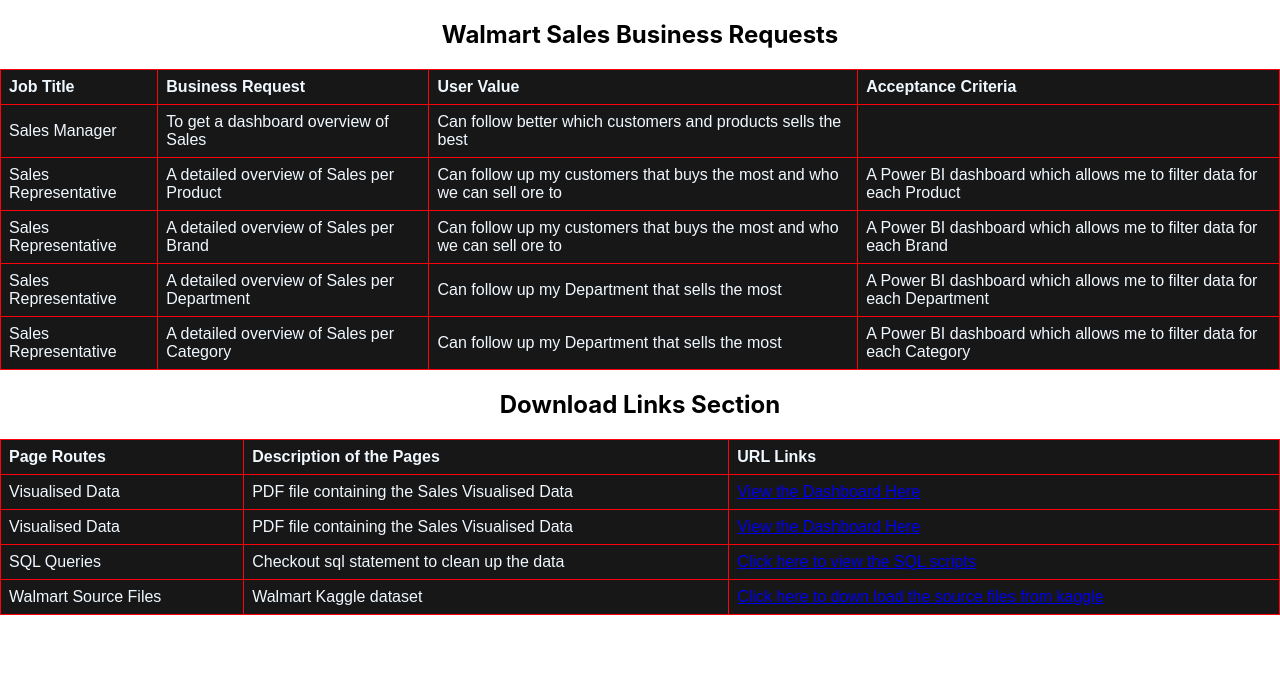
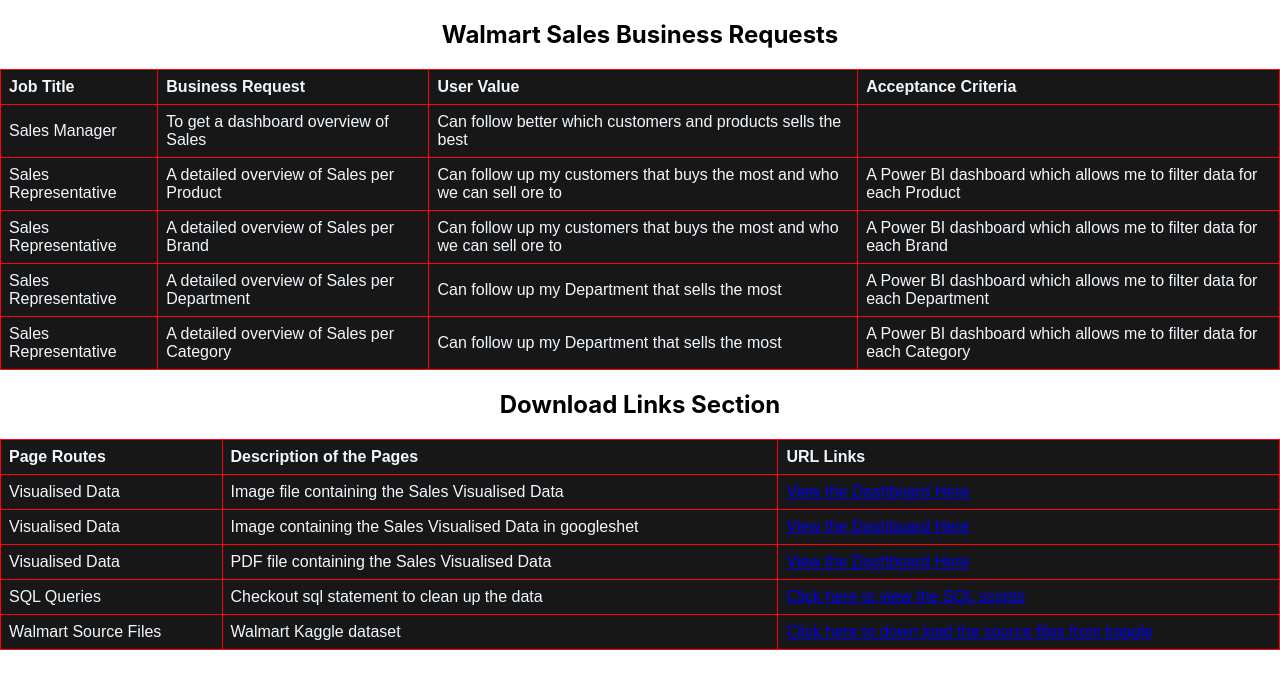
Before and after one commit to JohnKimaiyo/walmart-sales-data-analysis-react-app, a React (Create React App) app: page / in a window 1280 px wide. Shown: the top 688 px of the page. Built offline with nearby package versions, Linux system fonts and the light colour scheme.

Commit message:
final commit

```diff
--- a/src/Header/Header.js
+++ b/src/Header/Header.js
@@ -26,8 +26,7 @@
             ore to
           </td>
           <td>
-            A Power BI dashboard which allows me to filter data for each
-            Product
+            A Power BI dashboard which allows me to filter data for each Product
           </td>
         </tr>
         <tr>
@@ -38,31 +37,32 @@
             ore to
           </td>
           <td>
-            A Power BI dashboard which allows me to filter data for each
-            Brand
+            A Power BI dashboard which allows me to filter data for each Brand
           </td>
         </tr>
         <tr>
           <td>Sales Representative</td>
-          <td>A detailed overview of  Sales per  Department</td>
+          <td>A detailed overview of Sales per Department</td>
           <td>Can follow up my Department that sells the most</td>
 
           <td>
-            A Power BI dashboard which allows me to filter data for each Department
+            A Power BI dashboard which allows me to filter data for each
+            Department
           </td>
-        </tr><tr>
+        </tr>
+        <tr>
           <td>Sales Representative</td>
-          <td>A detailed overview of  Sales per  Category</td>
+          <td>A detailed overview of Sales per Category</td>
           <td>Can follow up my Department that sells the most</td>
 
           <td>
-            A Power BI dashboard which allows me to filter data for each Category
+            A Power BI dashboard which allows me to filter data for each
+            Category
           </td>
         </tr>
       </table>
 
-
-<h2>Download Links Section</h2>
+      <h2>Download Links Section</h2>
       <table>
         <tr>
           <th>Page Routes </th>
@@ -71,11 +71,25 @@
         </tr>
         <tr>
           <td>Visualised Data</td>
-          <td>PDF file containing the Sales Visualised Data</td>
+          <td>Image file containing the Sales Visualised Data</td>
 
           <td>
             <a
-              href="https://github.com/JohnKimaiyo/walmart-sales-data-analysis-react-app/blob/main/src/Visual%20Report/Walamart%20Sales%20Analysis.pdf"
+              href="https://github.com/JohnKimaiyo/walmart-sales-data-analysis-react-app/blob/main/src/Visual%20Report/Walmart%20Sales%20Analysis.jpg"
+              target="_blank"
+              rel="noopener noreferrer"
+            >
+              View the Dashboard Here
+            </a>
+          </td>
+        </tr>
+        <tr>
+          <td>Visualised Data</td>
+          <td>Image containing the Sales Visualised Data in googleshet</td>
+
+          <td>
+            <a
+              href="https://docs.google.com/spreadsheets/d/1MKxM4zOPpnTVzHr1fEPb6r34Af3maUZgmDuAUo7GVCo/edit#gid=0"
               target="_blank"
               rel="noopener noreferrer"
             >
@@ -115,7 +129,6 @@
           <td>Walmart Kaggle dataset</td>
           <td>
             <a
-
               href="https://github.com/JohnKimaiyo/walmart-sales-data-analysis-react-app/tree/main/src/Visual%20Report"
               target="_blank"
               rel="noopener noreferrer"
```
